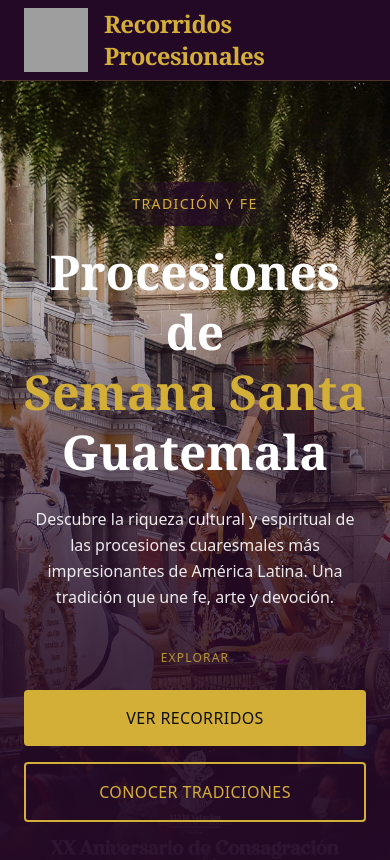
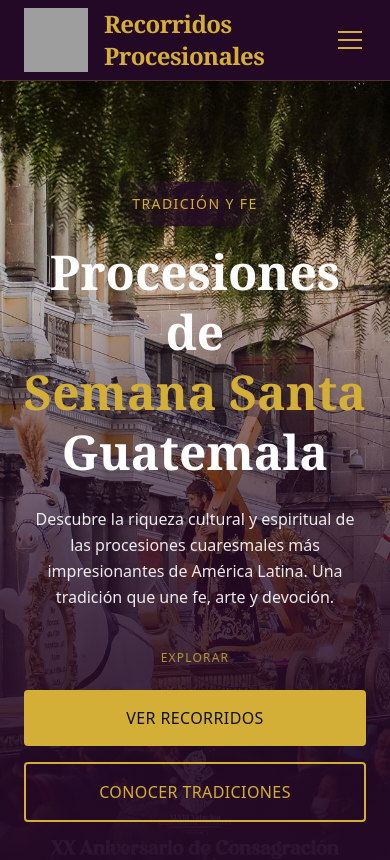
Before and after one commit to AndresBaquiax/rutas, a Next.js app: page / in a window 390 px wide. Shown: the top 860 px of the page. Built offline with nearby package versions, Linux system fonts and the light colour scheme; grey boxes are pictures that could not be loaded.

Commit message:
Cambios menores

```diff
--- a/src/components/Sidebar.tsx
+++ b/src/components/Sidebar.tsx
@@ -1,5 +1,6 @@
 "use client";
 
+import { useState } from "react";
 import Link from "next/link";
 import config from "@/data/config.json";
 import logoImg from "@/assets/logoRutas.svg";
@@ -16,6 +17,9 @@ interface SidebarProps {
 }
 
 export default function Sidebar({ items }: SidebarProps) {
+  const [isMenuOpen, setIsMenuOpen] = useState(false);
+  const [expandedItem, setExpandedItem] = useState<string | null>(null);
+
   // Helper to convert hex to rgba for backgrounds/borders
   const hexToRgba = (hex: string, alpha: number) => {
     const r = parseInt(hex.slice(0, 2), 16);
@@ -120,12 +124,95 @@ export default function Sidebar({ items }: SidebarProps) {
             </div>
           </Link>
 
-          {/* Navigation Section */}
+          {/* Navigation Section - Desktop */}
           <nav className="hidden md:flex items-center gap-2 h-full">
             {renderItems(items)}
           </nav>
+
+          {/* Hamburger Menu Button - Mobile */}
+          <button
+            className="md:hidden flex flex-col gap-1.5 w-8 h-8 justify-center items-center focus:outline-none"
+            onClick={() => setIsMenuOpen(!isMenuOpen)}
+            aria-label="Toggle menu"
+          >
+            <span
+              className={`block h-0.5 w-6 transition-all duration-300 ${
+                isMenuOpen ? "rotate-45 translate-y-2" : ""
+              }`}
+              style={{ backgroundColor: config.thirdColor }}
+            ></span>
+            <span
+              className={`block h-0.5 w-6 transition-all duration-300 ${
+                isMenuOpen ? "opacity-0" : ""
+              }`}
+              style={{ backgroundColor: config.thirdColor }}
+            ></span>
+            <span
+              className={`block h-0.5 w-6 transition-all duration-300 ${
+                isMenuOpen ? "-rotate-45 -translate-y-2" : ""
+              }`}
+              style={{ backgroundColor: config.thirdColor }}
+            ></span>
+          </button>
         </div>
       </div>
+
+      {/* Mobile Menu */}
+      {isMenuOpen && (
+        <div
+          className="md:hidden overflow-hidden transition-all duration-300"
+          style={{ backgroundColor: config.primaryColor }}
+        >
+        <nav className="px-6 py-4 space-y-2">
+          {items.map((item) => (
+            <div key={item.id}>
+              {item.subItems && item.subItems.length > 0 ? (
+                <div>
+                  <button
+                    className="w-full px-4 py-2 font-medium uppercase tracking-wide text-sm flex items-center justify-between"
+                    style={{ color: config.thirdColor }}
+                    onClick={() => setExpandedItem(expandedItem === item.id ? null : item.id)}
+                  >
+                    <span>{item.label}</span>
+                    <span
+                      className={`text-[10px] transform transition-transform duration-300 ${
+                        expandedItem === item.id ? "rotate-180" : ""
+                      }`}
+                    >
+                      ▼
+                    </span>
+                  </button>
+                  {expandedItem === item.id && (
+                    <div className="pl-4 space-y-1">
+                      {item.subItems.map((subItem) => (
+                        <Link
+                          key={subItem.id}
+                          href={subItem.href}
+                          className="block px-4 py-2 text-sm transition-colors"
+                          style={{ color: config.thirdColor }}
+                          onClick={() => setIsMenuOpen(false)}
+                        >
+                          {subItem.label}
+                        </Link>
+                      ))}
+                    </div>
+                  )}
+                </div>
+              ) : (
+                <Link
+                  href={item.href}
+                  className="block px-4 py-2 font-medium uppercase tracking-wide text-sm transition-colors"
+                  style={{ color: config.thirdColor }}
+                  onClick={() => setIsMenuOpen(false)}
+                >
+                  {item.label}
+                </Link>
+              )}
+            </div>
+          ))}
+        </nav>
+      </div>
+      )}
     </header>
   );
 }
```
